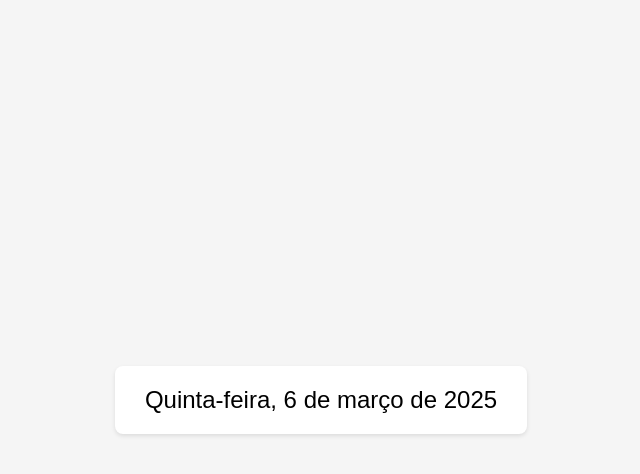
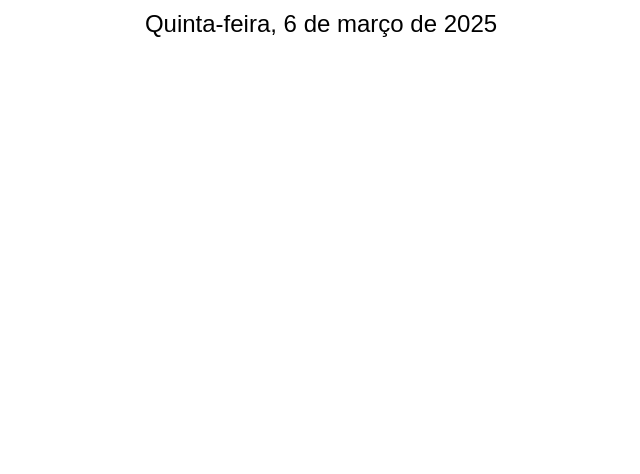
Before and after one commit to luizzzvictor/notionwidget_data, a plain HTML site: page index.html in a window 1280 px wide. Shown: the whole page, without its empty margins (319-959 px from the left). Drawn offline with Linux system fonts and the light colour scheme.

Commit message:
Update index.html

```diff
--- a/index.html
+++ b/index.html
@@ -4,23 +4,17 @@
   <meta charset="UTF-8" />
   <title>Data de Hoje</title>
   <style>
-    /* Estilização simples e clean */
     body {
       margin: 0;
       padding: 0;
       font-family: sans-serif;
-      display: flex;
-      justify-content: center;
-      align-items: center;
-      height: 100vh;
-      background: #f5f5f5;
+      background: transparent;
     }
     #data-hoje {
+      /* Ajuste o tamanho e o alinhamento conforme desejar */
       font-size: 1.5rem;
-      background: #fff;
-      padding: 20px 30px;
-      border-radius: 8px;
-      box-shadow: 0 2px 4px rgba(0,0,0,0.1);
+      text-align: center;
+      padding: 10px;
     }
   </style>
 </head>
@@ -38,7 +32,7 @@
     };
     const dataFormatada = hoje.toLocaleDateString('pt-BR', opcoes);
 
-    // Capitaliza a primeira letra do dia, se quiser:
+    // Capitaliza a primeira letra (ex.: "Quinta-feira" ao invés de "quinta-feira")
     const dataCapitalizada = dataFormatada.charAt(0).toUpperCase() + dataFormatada.slice(1);
 
     document.getElementById('data-hoje').innerText = dataCapitalizada;
```
